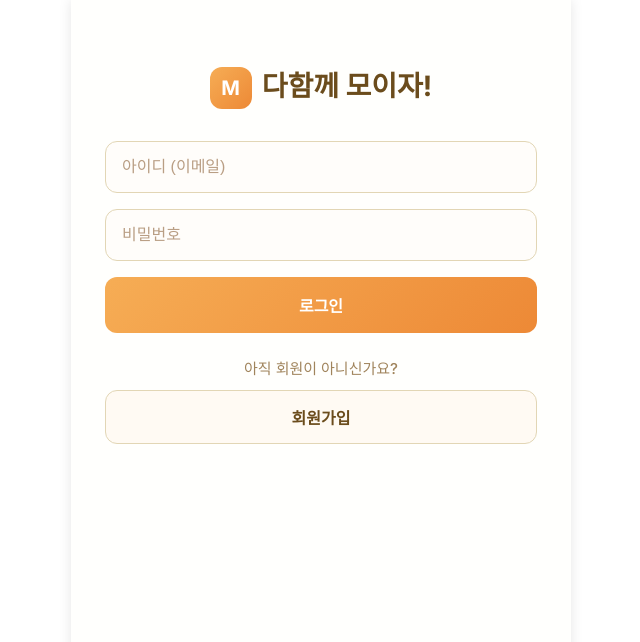
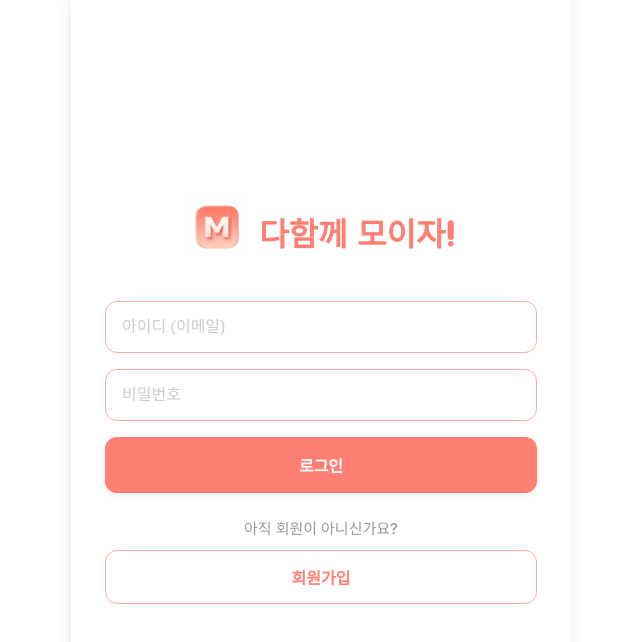
Before and after one commit to Ukja2/Moija_SNS, a React (Create React App) app: page / in a window 1280 px wide. Shown: the top 642 px of the page, without its empty margins (319-959 px from the left). Built offline with nearby package versions, Linux system fonts and the light colour scheme; no server answers.

Commit message:
style: 전역 스타일 변수 수정, 로그인 컴포넌트 전반적 스타일 수정, 로고 아이콘

```diff
--- a/package.json
+++ b/package.json
@@ -12,6 +12,7 @@
     "react-dom": "^19.1.0",
     "react-firebase-hooks": "^5.1.1",
     "react-hook-form": "^7.60.0",
+    "react-icons": "^5.5.0",
     "react-router-dom": "^7.6.3",
     "react-scripts": "5.0.1",
     "web-vitals": "^2.1.4"
--- a/src/Components/Login-page/Login.jsx
+++ b/src/Components/Login-page/Login.jsx
@@ -2,6 +2,8 @@ import React, { useState } from 'react';
 import { useNavigate } from 'react-router-dom';
 import { getAuth, signInWithEmailAndPassword } from 'firebase/auth';
 import style from './Login.module.css';
+import logo from '../logo.png';
+
 
 function Login() {
   const [username, setUsername] = useState('');
@@ -27,7 +29,11 @@ function Login() {
 
   return (
     <div className={style.pageWrapper}>
-      <h2 className={style.loginTitle}>다함께 모이자!</h2>
+
+      <div className={style.logoWrapper}>
+        <img src={logo} alt="로고" className={style.logoIcon} />
+        <h2 className={style.loginTitle}>다함께 모이자!</h2>
+      </div>
 
       <form onSubmit={handleSubmit} className={style.loginForm}>
         <input
--- a/src/Components/Login-page/Login.module.css
+++ b/src/Components/Login-page/Login.module.css
@@ -1,38 +1,51 @@
+:root {
+  --primary-color: #ff7f73;
+  --primary-gradient: linear-gradient(135deg, #ff7f73, #ff7f73);
+  --primary-hover: #ff665a;
+
+  --input-border: #ffaaa2;
+  --input-hover: rgba(255, 127, 115, 0.2);
+  --disabled-bg: #ffd6d2;
+
+  --background: #ffffff;
+}
+
 .pageWrapper {
   width: 100%;
   max-width: 480px;
   margin: 0 auto;
   min-height: 100vh;
-
+  background: var(--background);
   display: flex;
   flex-direction: column;
-  justify-content: flex-start;
+  justify-content: center;
   padding: 64px 24px;
 }
 
-.loginTitle {
-  text-align: center;
-  font-size: 28px;
-  font-weight: 700;
-  color: #6b4c1c;
+.logoWrapper {
+  display: flex;
+  flex-direction: row;
+  align-items: center;       /* ← 이게 교차축 정렬 (세로 중앙) */
+  justify-content: center;   /* ← 가운데 정렬 (필요하면) */
   margin-bottom: 32px;
+  gap: 12px;                 /* ← 아이콘과 텍스트 간격 조절 */
 }
 
-.loginTitle::before {
-  content: 'M';
-  display: inline-block;
-  width: 42px;
-  height: 42px;
-  background: linear-gradient(135deg, #f6ad55 0%, #ed8936 100%);
-  border-radius: 12px;
-  color: white;
-  font-size: 20px;
-  font-weight: 700;
-  line-height: 42px;
-  text-align: center;
-  margin-right: 10px;
-  vertical-align: middle;
+
+.logoIcon {
+  width: 60px;
+  height: 60px;
+  margin-bottom: 12px;
 }
+
+.loginTitle {
+  font-family: 'Jua', sans-serif;
+  font-size: 32px;
+  background: var(--primary-gradient);
+  -webkit-background-clip: text;
+  -webkit-text-fill-color: transparent;
+}
+
 
 .loginForm {
   display: flex;
@@ -43,45 +56,47 @@
 .inputField {
   width: 100%;
   padding: 16px;
-  border: 1px solid #e2d6b5;
+  border: 1px solid var(--input-border);
   border-radius: 12px;
-  background: #fffdfa;
   font-size: 16px;
-  color: #6b4c1c;
+  color: #222222;
+  background: transparent;
 }
 
 .inputField:focus {
-  border-color: #f6ad55;
-  box-shadow: 0 0 0 3px rgba(246, 173, 85, 0.2);
+  border-color: var(--primary-color);
+  box-shadow: 0 0 0 3px var(--input-hover);
 }
 
 .inputField::placeholder {
-  color: #b99e84;
+  color: #cccccc;
 }
 
 .submitButton {
   padding: 16px;
-  background: linear-gradient(135deg, #f6ad55 0%, #ed8936 100%);
+  width: 100%;
+  background-color: var(--primary-color);
   color: white;
   border: none;
   border-radius: 12px;
   font-size: 16px;
   font-weight: 600;
   cursor: pointer;
-  transition: all 0.3s ease;
+  transition: all 0.25s ease-in-out;
+  box-shadow: 0 2px 6px rgba(0, 0, 0, 0.08);
 }
 
 .submitButton:hover {
-  background: linear-gradient(135deg, #f97316 0%, #ea580c 100%);
-  box-shadow: 0 8px 25px rgba(234, 88, 12, 0.35);
+  background-color: var(--primary-hover);
+  transform: translateY(-2px);
+  box-shadow: 0 4px 12px rgba(255, 127, 115, 0.3);
 }
 
-
 .submitButton:disabled {
-  background: #e6d3b3;
+  background-color: var(--disabled-bg);
   cursor: not-allowed;
+  transform: none;
   box-shadow: none;
-  transform: none;
 }
 
 .signupWrapper {
@@ -91,7 +106,7 @@
 
 .signupWrapper p {
   font-size: 15px;
-  color: #a0845c;
+  color: #999999;
   margin-bottom: 12px;
   font-weight: 500;
 }
@@ -99,19 +114,16 @@
 .signupButton {
   width: 100%;
   padding: 14px;
-  background: #fffaf3;
-  color: #6b4c1c;
-  border: 1px solid #e2d6b5;
+  background: #ffffff;
+  color: var(--primary-color);
+  border: 1px solid var(--input-border);
   border-radius: 12px;
   font-size: 16px;
   font-weight: 600;
   cursor: pointer;
-  transition: all 0.4s cubic-bezier(0.4, 0, 0.2, 1);
-
+  transition: all 0.3s;
 }
 
 .signupButton:hover {
-  background: #f7f4ef;
-
-
+  background: #fff0f3;
 }
--- a/src/global.css
+++ b/src/global.css
@@ -1,4 +1,6 @@
 @import url('https://fonts.googleapis.com/css2?family=Inter:wght@300;400;500;600;700&display=swap');
+@import url('https://fonts.googleapis.com/css2?family=Jua&display=swap');
+
 
 * {
   margin: 0;
@@ -7,18 +9,17 @@
 }
 
 html {
-  background-color: white;
+  background-color: #ffffff;
 }
 
 body {
   font-family: 'Inter', sans-serif;
-  color: #6b4c1c;
+  color: #222;
 
   max-width: 500px;
   margin: 0 auto;
 
-  background-color: #fffffd;
-
+  background-color: #ffffff;
   min-height: 100vh;
   overflow-x: hidden;
   position: relative;
```
Also changed, not shown: src/Components/logo.png (added).
